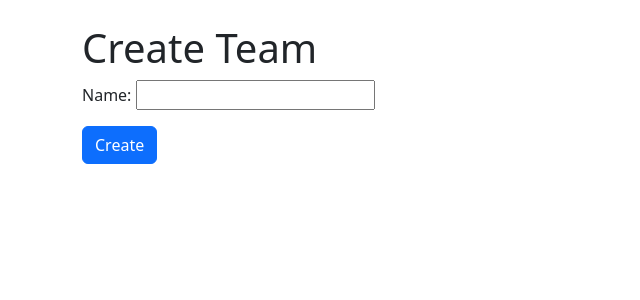
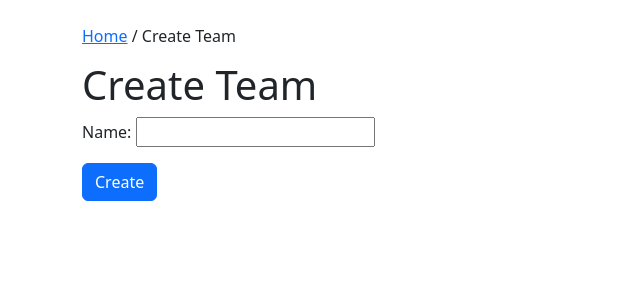
Before and after one commit to prechelt/cuhasc, a Django app: page /create_team in a window 1280 px wide. Shown: the top 300 px of the page, without its empty margins (0-640 px from the left). Run offline with Django 5.2, Linux system fonts and the light colour scheme.

Commit message:
views.py, *.html: introduce breadcrumb navigation

```diff
--- a/cuhasc/templates/cuhasc/adminpage.html
+++ b/cuhasc/templates/cuhasc/adminpage.html
@@ -3,8 +3,7 @@
 {% block title %}Admin page{% endblock %}
 
 {% block content %}
-<a href="{% url 'home' %}">home</a>
-
+{{ breadcrumb }}
 <h1>Teams and members</h1>
 <ul>
     {% for team in teams %}
--- a/cuhasc/templates/cuhasc/create_member.html
+++ b/cuhasc/templates/cuhasc/create_member.html
@@ -3,6 +3,7 @@
 {% block title %}Join Team {{ team.name }}{% endblock %}
 
 {% block content %}
+{{ breadcrumb }}
 <h1>Join Team "{{ team.name }}"</h1>
 <form method="post">
     {% csrf_token %}
--- a/cuhasc/templates/cuhasc/create_team.html
+++ b/cuhasc/templates/cuhasc/create_team.html
@@ -3,6 +3,7 @@
 {% block title %}Create Team{% endblock %}
 
 {% block content %}
+{{ breadcrumb }}
 <h1>Create Team</h1>
 <form method="post">
     {% csrf_token %}
--- a/cuhasc/templates/cuhasc/edit_member.html
+++ b/cuhasc/templates/cuhasc/edit_member.html
@@ -3,6 +3,7 @@
 {% block title %}Edit Member "{{ member.name }}"{% endblock %}
 
 {% block content %}
+{{ breadcrumb }}
 <h1>Edit Member "{{ member.name }}"</h1>
 <form method="post">
     {% csrf_token %}
--- a/cuhasc/templates/cuhasc/edit_team.html
+++ b/cuhasc/templates/cuhasc/edit_team.html
@@ -3,6 +3,7 @@
 {% block title %}Edit Team "{"{ team.name }}{% endblock %}
 
 {% block content %}
+{{ breadcrumb }}
 <h1>Edit Team "{{ team.name }}"</h1>
 <form method="post">
     {% csrf_token %}
--- a/cuhasc/templates/cuhasc/handbook_section.html
+++ b/cuhasc/templates/cuhasc/handbook_section.html
@@ -3,6 +3,7 @@
 {% block title %}{{ section.title }}{% endblock %}
 
 {% block content %}
+{{ breadcrumb }}
 <h1>{{ section.title }}</h1>
 {{ body_html }}
 {% endblock %}
--- a/cuhasc/templates/cuhasc/home.html
+++ b/cuhasc/templates/cuhasc/home.html
@@ -1,6 +1,7 @@
 {% extends "cuhasc/base.html" %}
 
 {% block content %}
+{{ breadcrumb }}
 <h1>CuHaSc: Culture Handbook for Scrum</h1>
 
 <h2>Teams</h2>
--- a/cuhasc/templates/cuhasc/show_member.html
+++ b/cuhasc/templates/cuhasc/show_member.html
@@ -3,6 +3,7 @@
 {% block title %}Member {{ member.name }}{% endblock %}
 
 {% block content %}
+{{ breadcrumb }}
 <h1>{{ member.name }}</h1>
 <p>Team: {{ member.team.name }}</p>
 <a href="{% url 'edit_member' member.id member.token %}">Edit your profile</a>
--- a/cuhasc/templates/cuhasc/show_team.html
+++ b/cuhasc/templates/cuhasc/show_team.html
@@ -3,6 +3,7 @@
 {% block title %}Team "{{ team.name }}"{% endblock %}
 
 {% block content %}
+{{ breadcrumb }}
 <h1>Team "{{ team.name }}"</h1>
 <p>Share this link with your team members:</p>
 <a href="{% url 'create_member' team.id team.member_token %}">{% url 'create_member' team.id team.member_token %}</a>
--- a/cuhasc/views.py
+++ b/cuhasc/views.py
@@ -1,6 +1,8 @@
 import markdown
 from django.shortcuts import render, redirect, get_object_or_404
 from django.http import FileResponse, Http404, HttpResponseNotAllowed
+from django.urls import reverse
+from django.utils.html import escape
 from django.utils.safestring import mark_safe
 
 import cuhasc.constants as c
@@ -12,20 +14,21 @@ from cuhasc.forms import MemberForm, QuestionnaireForm, TeamForm
 from cuhasc.models import AdminPage, Member, Team
 from cuhasc.plots import culture_profile_svg, team_culture_profile_svg
 
-
-def _resolve_language(cookie) -> str:
-    """Questionnaire language for the initial render: cookie choice if still available,
-    else English. (HTTP Accept-Language detection is out of scope, see ADR-0002.)"""
-    lang = cookie.get_language()
-    return lang if lang in instruments.get_languages() else 'en'
+BREADCRUMB_SEPARATOR = ' / '
+BREADCRUMB_STYLE = 'margin-bottom: 1.5ex;'
 
 
-def _selector_context(language: str) -> dict:
-    """Template context for the questionnaire language selector."""
-    return {
-        'languages': i18n.language_options(instruments.get_languages()),
-        'current_language': i18n.language_options([language])[0],
-    }
+def breadcrumb(*crumbs: tuple[str, str | None]) -> str:
+    """A breadcrumb nav built from (label, url) pairs given root-first. A url of None
+    renders that crumb as plain text (used for pages with no view to link to, and for
+    labels that must not carry a confidential token, e.g. a Team's name on Member-facing
+    pages). The last crumb is always plain text, since it names the current page."""
+    *ancestors, (current_label, _) = crumbs
+    parts = [f'<a href="{escape(url)}">{escape(label)}</a>' if url else escape(label)
+             for label, url in ancestors]
+    parts.append(escape(current_label))
+    html = BREADCRUMB_SEPARATOR.join(parts)
+    return mark_safe(f'<nav class="crumb-nav" style="{BREADCRUMB_STYLE}">{html}</nav>')
 
 
 def home(request):
@@ -33,13 +36,15 @@ def home(request):
     return render(request, "cuhasc/home.html", {
         'teams': cookie.teams,
         'members': cookie.members,
+        'breadcrumb': breadcrumb(("Home", None)),
     })
 
 
 def create_team(request):
     if request.method == 'GET':
         form = TeamForm()
-        return render(request, "cuhasc/create_team.html", {'form': form})
+        return render(request, "cuhasc/create_team.html",
+                      {'form': form, 'breadcrumb': _create_team_breadcrumb()})
     elif request.method == 'POST':
         form = TeamForm(request.POST)
         if form.is_valid():
@@ -49,7 +54,8 @@ def create_team(request):
             response = redirect('show_team', id=team.id, token=team.token)
             response.set_cookie(c.COOKIE_NAME, cookie.cookietext)
             return response
-        return render(request, "cuhasc/create_team.html", {'form': form})
+        return render(request, "cuhasc/create_team.html",
+                      {'form': form, 'breadcrumb': _create_team_breadcrumb()})
     else:
         return HttpResponseNotAllowed(['GET', 'POST'])
 
@@ -66,31 +72,23 @@ def show_team(request, id, token):
         'team': team,
         'team_culture_profile_svg': svg,
         'sections_by_chapter': sections_by_chapter,
+        'breadcrumb': breadcrumb(("Home", reverse('home')), (team.name, None)),
     })
-
-
-def _matching_sections_by_chapter(team_profile: dict) -> dict[str, list[handbook.Section]]:
-    """The loaded Sections whose Trigger applies to this Team Culture Profile, grouped by
-    Chapter, in Chapter/Section filename order; Chapters with no matching Section are omitted."""
-    result: dict[str, list[handbook.Section]] = {}
-    for chapter, sections in handbook.get_sections_by_chapter().items():
-        matching = [s for s in sections if handbook.evaluate(s.trigger, team_profile)]
-        if matching:
-            result[chapter] = matching
-    return result
 
 
 def edit_team(request, id, token):
     team = get_object_or_404(Team, id=id, token=token)
     if request.method == 'GET':
         form = TeamForm(instance=team)
-        return render(request, "cuhasc/edit_team.html", {'form': form, 'team': team})
+        return render(request, "cuhasc/edit_team.html",
+                      {'form': form, 'team': team, 'breadcrumb': _edit_team_breadcrumb(team)})
     elif request.method == 'POST':
         form = TeamForm(request.POST, instance=team)
         if form.is_valid():
             form.save()
             return redirect('show_team', id=team.id, token=team.token)
-        return render(request, "cuhasc/edit_team.html", {'form': form, 'team': team})
+        return render(request, "cuhasc/edit_team.html",
+                      {'form': form, 'team': team, 'breadcrumb': _edit_team_breadcrumb(team)})
     else:
         return HttpResponseNotAllowed(['GET', 'POST'])
 
@@ -104,7 +102,8 @@ def create_member(request, team_id, member_token):
         qform = QuestionnaireForm(instruments.get_questionnaire(language),
                                   instruments.get_scales(language))
         return render(request, "cuhasc/create_member.html",
-                      {'form': form, 'qform': qform, 'team': team, **_selector_context(language)})
+                      {'form': form, 'qform': qform, 'team': team,
+                       'breadcrumb': _create_member_breadcrumb(team), **_selector_context(language)})
     elif request.method == 'POST':
         switch = request.POST.get('switch_language')
         if switch is not None:
@@ -116,6 +115,7 @@ def create_member(request, team_id, member_token):
                                       initial=request.POST.dict())
             response = render(request, "cuhasc/create_member.html",
                               {'form': form, 'qform': qform, 'team': team,
+                               'breadcrumb': _create_member_breadcrumb(team),
                                **_selector_context(language)})
             response.set_cookie(c.COOKIE_NAME, cookie.cookietext)
             return response
@@ -133,7 +133,8 @@ def create_member(request, team_id, member_token):
             response.set_cookie(c.COOKIE_NAME, cookie.cookietext)
             return response
         return render(request, "cuhasc/create_member.html",
-                      {'form': form, 'qform': qform, 'team': team, **_selector_context(language)})
+                      {'form': form, 'qform': qform, 'team': team,
+                       'breadcrumb': _create_member_breadcrumb(team), **_selector_context(language)})
     else:
         return HttpResponseNotAllowed(['GET', 'POST'])
 
@@ -144,13 +145,18 @@ def show_member(request, id, token):
     language = cookie.get_language() or 'en'
     profile = member.culture_profile()
     svg = mark_safe(culture_profile_svg(profile, language)) if profile else None
-    return render(request, "cuhasc/show_member.html", {'member': member, 'culture_profile_svg': svg})
+    member_breadcrumb = breadcrumb(("Home", reverse('home')), (member.team.name, None), (member.name, None))
+    return render(request, "cuhasc/show_member.html",
+                  {'member': member, 'culture_profile_svg': svg, 'breadcrumb': member_breadcrumb})
 
 
 def adminpage(request, token):
     get_object_or_404(AdminPage, token=token)
     teams = Team.objects.prefetch_related('members').all()
-    return render(request, "cuhasc/adminpage.html", {'teams': teams})
+    return render(request, "cuhasc/adminpage.html", {
+        'teams': teams,
+        'breadcrumb': breadcrumb(("Home", reverse('home')), ("Admin page", None)),
+    })
 
 
 def handbook_section(request, slug):
@@ -158,8 +164,10 @@ def handbook_section(request, slug):
     if section is None:
         raise Http404
     body_html = mark_safe(markdown.markdown(section.body))
+    section_breadcrumb = breadcrumb(("Home", reverse('home')), ("Handbook", None),
+                                     (section.chapter, None), (section.title, None))
     return render(request, "cuhasc/handbook_section.html",
-                  {'section': section, 'body_html': body_html})
+                  {'section': section, 'body_html': body_html, 'breadcrumb': section_breadcrumb})
 
 
 def handbook_image(request, filename):
@@ -181,7 +189,8 @@ def edit_member(request, id, token):
         qform = QuestionnaireForm(instruments.get_questionnaire(language),
                                   instruments.get_scales(language), initial=existing)
         return render(request, "cuhasc/edit_member.html",
-                      {'form': form, 'qform': qform, 'member': member, **_selector_context(language)})
+                      {'form': form, 'qform': qform, 'member': member,
+                       'breadcrumb': _edit_member_breadcrumb(member), **_selector_context(language)})
     elif request.method == 'POST':
         switch = request.POST.get('switch_language')
         if switch is not None:
@@ -193,6 +202,7 @@ def edit_member(request, id, token):
                                       initial=request.POST.dict())
             response = render(request, "cuhasc/edit_member.html",
                               {'form': form, 'qform': qform, 'member': member,
+                               'breadcrumb': _edit_member_breadcrumb(member),
                                **_selector_context(language)})
             response.set_cookie(c.COOKIE_NAME, cookie.cookietext)
             return response
@@ -205,6 +215,53 @@ def edit_member(request, id, token):
             qform.save_results(member)
             return redirect('show_member', id=member.id, token=member.token)
         return render(request, "cuhasc/edit_member.html",
-                      {'form': form, 'qform': qform, 'member': member, **_selector_context(language)})
+                      {'form': form, 'qform': qform, 'member': member,
+                       'breadcrumb': _edit_member_breadcrumb(member), **_selector_context(language)})
     else:
         return HttpResponseNotAllowed(['GET', 'POST'])
+
+
+def _create_member_breadcrumb(team: Team) -> str:
+    return breadcrumb(("Home", reverse('home')), (team.name, None), ("Create member", None))
+
+
+def _create_team_breadcrumb() -> str:
+    return breadcrumb(("Home", reverse('home')), ("Create Team", None))
+
+
+def _edit_member_breadcrumb(member: Member) -> str:
+    return breadcrumb(("Home", reverse('home')), (member.team.name, None),
+                       (member.name, reverse('show_member', args=[member.id, member.token])),
+                       ("Edit", None))
+
+
+def _edit_team_breadcrumb(team: Team) -> str:
+    return breadcrumb(("Home", reverse('home')),
+                       (team.name, reverse('show_team', args=[team.id, team.token])),
+                       ("Edit", None))
+
+
+def _matching_sections_by_chapter(team_profile: dict) -> dict[str, list[handbook.Section]]:
+    """The loaded Sections whose Trigger applies to this Team Culture Profile, grouped by
+    Chapter, in Chapter/Section filename order; Chapters with no matching Section are omitted."""
+    result: dict[str, list[handbook.Section]] = {}
+    for chapter, sections in handbook.get_sections_by_chapter().items():
+        matching = [s for s in sections if handbook.evaluate(s.trigger, team_profile)]
+        if matching:
+            result[chapter] = matching
+    return result
+
+
+def _resolve_language(cookie) -> str:
+    """Questionnaire language for the initial render: cookie choice if still available,
+    else English. (HTTP Accept-Language detection is out of scope, see ADR-0002.)"""
+    lang = cookie.get_language()
+    return lang if lang in instruments.get_languages() else 'en'
+
+
+def _selector_context(language: str) -> dict:
+    """Template context for the questionnaire language selector."""
+    return {
+        'languages': i18n.language_options(instruments.get_languages()),
+        'current_language': i18n.language_options([language])[0],
+    }
```
